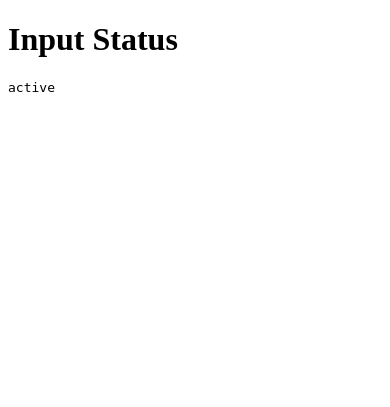
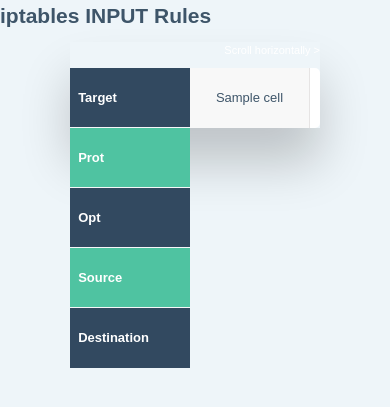
Before and after one commit to anhnh2003/WAFLinux, a Flask app: template apps/templates/home/input.html in a window 390 px wide. Shown: the top 407 px of the page. Run offline with Flask 2, Linux system fonts and the light colour scheme; the template is opened without the code that fills it: most values are stand-ins (such as "Sample title", 1, 10 or a date in 2020).

Commit message:
add the INPUT chain status

```diff
--- /dev/null
+++ b/apps/static/assets/css/iptable_status.css
@@ -0,0 +1,146 @@
+html {
+    font-family: sans-serif;
+    line-height: 1.15;
+    -webkit-text-size-adjust: 100%;
+    -ms-text-size-adjust: 100%;
+    -ms-overflow-style: scrollbar;
+    -webkit-tap-highlight-color: transparent; }
+
+  @-ms-viewport {
+    width: device-width; }
+
+  article, aside, dialog, figcaption, figure, footer, header, hgroup, main, nav, section {
+    display: block; }
+
+  body {
+    margin: 0;
+    font-family: "Nunito Sans", sans-serif;
+    font-size: 0.875rem;
+    font-weight: 400;
+    line-height: 1.5;
+    color: #3e5569;
+    text-align: left;
+    background-color: #eef5f9; }
+
+  [tabindex="-1"]:focus {
+    outline: 0 !important; }
+
+  hr {
+    -webkit-box-sizing: content-box;
+    box-sizing: content-box;
+    height: 0;
+    overflow: visible; }
+
+  h1, h2, h3, h4, h5, h6 {
+    margin-top: 0;
+    margin-bottom: 0.5rem; }
+.table-wrapper{
+    margin: 10px 70px 70px;
+    font-family: 'Nunito Sans', sans-serif;
+    box-shadow: 0px 35px 50px rgba( 0, 0, 0, 0.2 );
+}
+
+.fl-table {
+    border-radius: 5px;
+    font-family: 'Nunito Sans', sans-serif;
+    font-size: 12px;
+    font-weight: normal;
+    border: none;
+    border-collapse: collapse;
+    width: 100%;
+    max-width: 100%;
+    white-space: nowrap;
+    background-color: white;
+}
+.fl-table td, .fl-table th {
+    text-align: center;
+    font-family: inherit;
+    padding: 8px;
+}
+
+.fl-table td {
+    border-right: 1px solid #f8f8f8;
+    font-size: 12px;
+    font-family: inherit;
+}
+
+.fl-table thead th {
+    color: #ffffff;
+    background: #4FC3A1;
+    font-family: inherit;
+}
+
+
+.fl-table thead th:nth-child(odd) {
+    color: #ffffff;
+    background: #324960;
+    font-family: inherit;
+}
+
+.fl-table tr:nth-child(even) {
+    background: #F8F8F8;
+    font-family: inherit;
+}
+@media (max-width: 767px) {
+    .fl-table {
+        display: block;
+        width: 100%;
+    }
+    .table-wrapper:before{
+        content: "Scroll horizontally >";
+        display: block;
+        text-align: right;
+        font-size: 11px;
+        color: white;
+        padding: 0 0 10px;
+    }
+    .fl-table thead, .fl-table tbody, .fl-table thead th {
+        display: block;
+    }
+    .fl-table thead th:last-child{
+        border-bottom: none;
+    }
+    .fl-table thead {
+        float: left;
+    }
+    .fl-table tbody {
+        width: auto;
+        position: relative;
+        overflow-x: auto;
+    }
+    .fl-table td, .fl-table th {
+        padding: 20px .625em .625em .625em;
+        height: 60px;
+        vertical-align: middle;
+        box-sizing: border-box;
+        overflow-x: hidden;
+        overflow-y: auto;
+        width: 120px;
+        font-size: 13px;
+        text-overflow: ellipsis;
+    }
+    .fl-table thead th {
+        text-align: left;
+        border-bottom: 1px solid #f7f7f9;
+    }
+    .fl-table tbody tr {
+        display: table-cell;
+    }
+    .fl-table tbody tr:nth-child(odd) {
+        background: none;
+    }
+    .fl-table tr:nth-child(even) {
+        background: transparent;
+    }
+    .fl-table tr td:nth-child(odd) {
+        background: #F8F8F8;
+        border-right: 1px solid #E6E4E4;
+    }
+    .fl-table tr td:nth-child(even) {
+        border-right: 1px solid #E6E4E4;
+    }
+    .fl-table tbody td {
+        display: block;
+        text-align: center;
+    }
+}
--- a/apps/templates/home/input.html
+++ b/apps/templates/home/input.html
@@ -1,11 +1,33 @@
 <!DOCTYPE html>
-<html lang="en">
+<html>
 <head>
-    <meta charset="UTF-8">
-    <title>Input Status</title>
+    <link href="{{ config.ASSETS_ROOT }}/css/iptable_status.css" rel="stylesheet">
+    <title>iptables Rules</title>
 </head>
 <body>
-    <h1>Input Status</h1>
-    <pre>{{ status }}</pre>
+
+    <h2>iptables INPUT Rules</h2>
+    <div class="table-wrapper">
+        <table class="fl-table">
+            <thead>
+                <tr>
+                    <th>Target</th>
+                    <th>Prot</th>
+                    <th>Opt</th>
+                    <th>Source</th>
+                    <th>Destination</th>
+                </tr>
+            </thead>
+            <tbody>
+                {% for row in table_data %}
+                <tr>
+                    {% for cell in row %}
+                    <td>{{ cell }}</td>
+                    {% endfor %}
+                </tr>
+                {% endfor %}
+            </tbody>
+        </table>
+    </div>
 </body>
 </html>
--- a/apps/templates/includes/sidebar.html
+++ b/apps/templates/includes/sidebar.html
@@ -9,14 +9,14 @@
                         href="/" aria-expanded="false"><i class="mdi me-2 mdi-gauge"></i><span
                             class="hide-menu">Dashboard</span></a></li>
                 <li class="sidebar-item"> <a class="sidebar-link waves-effect waves-dark sidebar-link"
-                        href="../home/input.html" aria-expanded="false"><i class="mdi me-2 mdi-earth"></i><span
+                        href="/home/input" aria-expanded="false"><i class="mdi me-2 mdi-earth"></i><span
                             class="hide-menu">Input</span></a></li>
                 <li class="sidebar-item"> <a class="sidebar-link waves-effect waves-dark sidebar-link"
-                        href="../home/output.html" aria-expanded="false"><i
+                        href="/home/output" aria-expanded="false"><i
                             class="mdi me-2 mdi-book-open-variant"></i><span class="hide-menu">Output</span></a>
                 </li>
                 <li class="sidebar-item"> <a class="sidebar-link waves-effect waves-dark sidebar-link"
-                        href="../home/forward.html" aria-expanded="false"><i class="mdi me-2 mdi-help-circle"></i><span
+                        href="/home/forward" aria-expanded="false"><i class="mdi me-2 mdi-help-circle"></i><span
                             class="hide-menu">Forward</span></a>
                 </li>
             </ul>
```
Also changed, not shown: apps/home/routes.py (+24 -8 lines).
